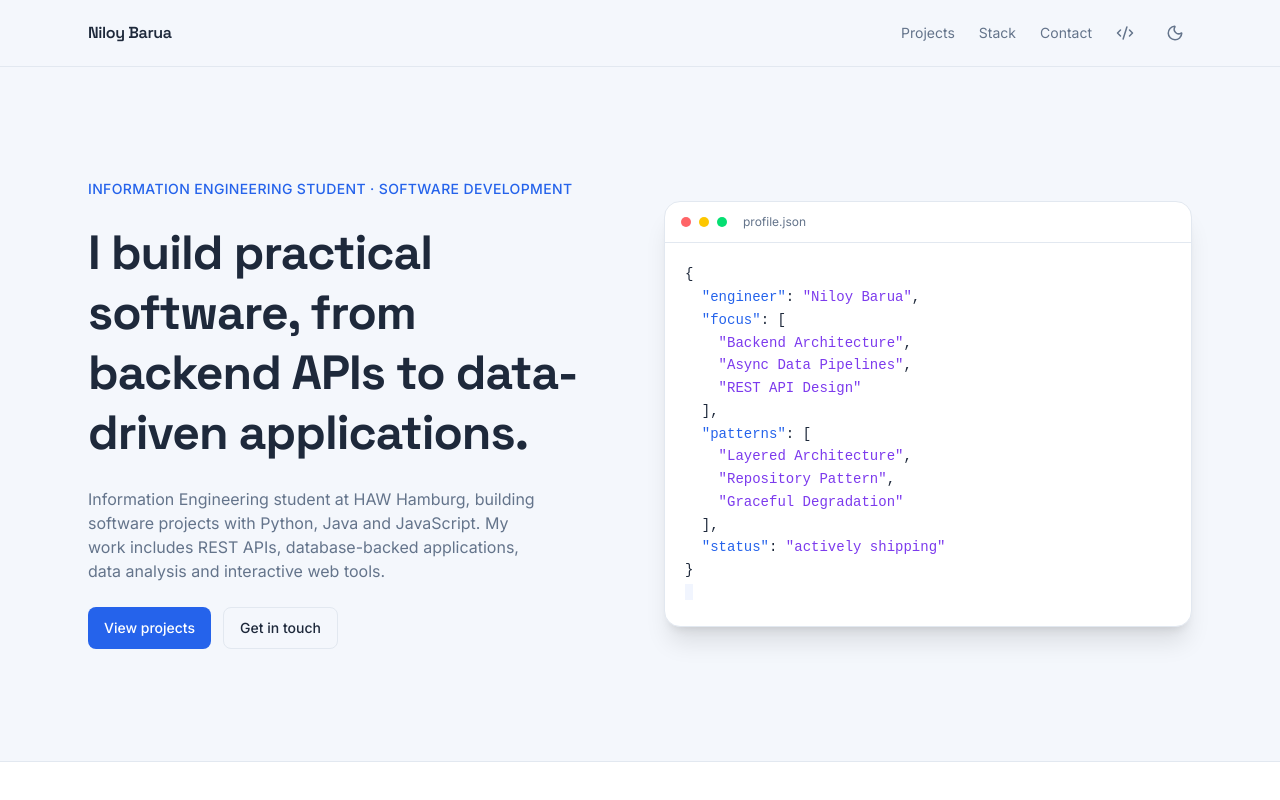
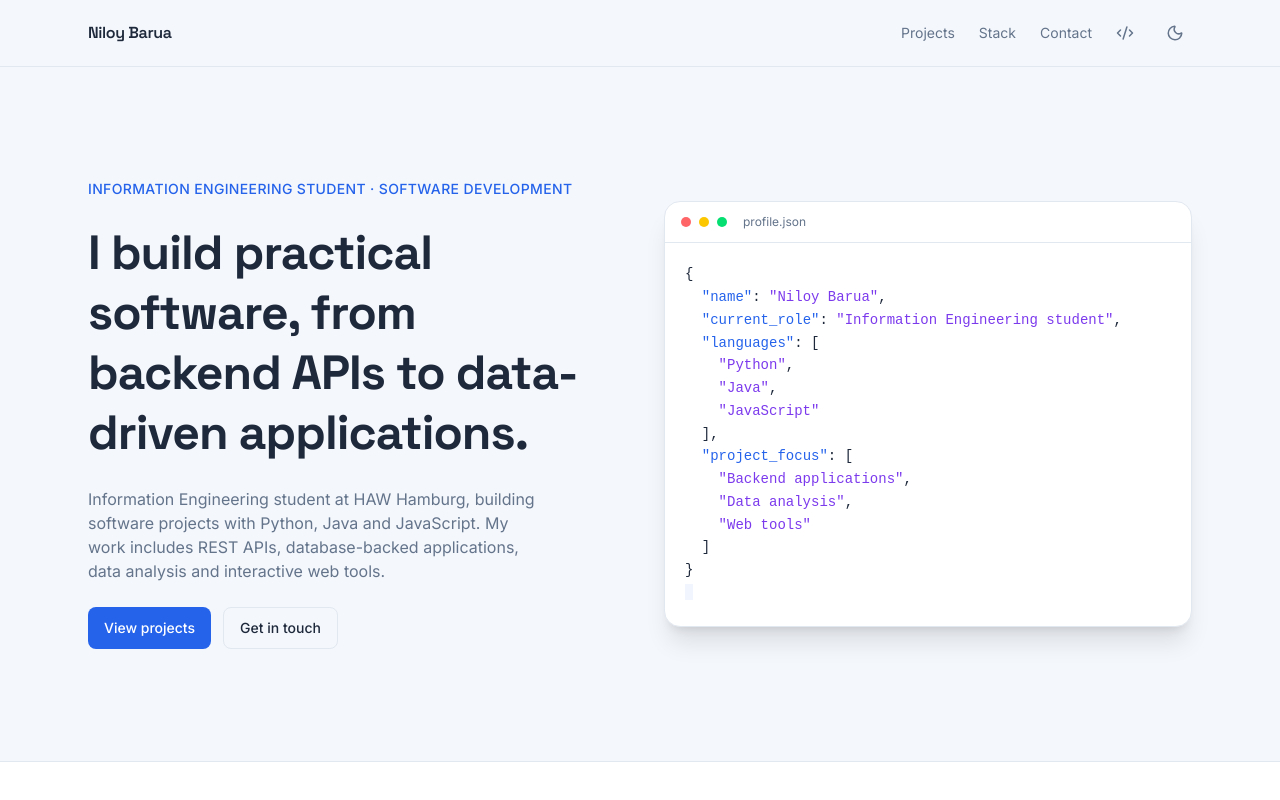
Before and after one commit to nestorNiloy/niloy-barua-engineering-portfolio, a React (Vite) app: page / in a window 1280 px wide. Shown: the top 800 px of the page. Built offline with nearby package versions, Linux system fonts and the light colour scheme.

Commit message:
Align hero profile panel with current skills and role

```diff
--- a/src/sections/Hero/TerminalPanel.jsx
+++ b/src/sections/Hero/TerminalPanel.jsx
@@ -1,21 +1,19 @@
 import { motion } from 'framer-motion'
 
-// Each line pre-built as JSX so keys/strings/punctuation get distinct
-// colors without pulling in a full syntax-highlighter dependency.
 const LINES = [
   <>{'{'}</>,
-  <>  <span className="text-brand-primary">"engineer"</span>: <span className="text-brand-accent">"Niloy Barua"</span>,</>,
-  <>  <span className="text-brand-primary">"focus"</span>: [</>,
-  <>    <span className="text-brand-accent">"Backend Architecture"</span>,</>,
-  <>    <span className="text-brand-accent">"Async Data Pipelines"</span>,</>,
-  <>    <span className="text-brand-accent">"REST API Design"</span></>,
+  <>  <span className="text-brand-primary">"name"</span>: <span className="text-brand-accent">"Niloy Barua"</span>,</>,
+  <>  <span className="text-brand-primary">"current_role"</span>: <span className="text-brand-accent">"Information Engineering student"</span>,</>,
+  <>  <span className="text-brand-primary">"languages"</span>: [</>,
+  <>    <span className="text-brand-accent">"Python"</span>,</>,
+  <>    <span className="text-brand-accent">"Java"</span>,</>,
+  <>    <span className="text-brand-accent">"JavaScript"</span></>,
   <>  ],</>,
-  <>  <span className="text-brand-primary">"patterns"</span>: [</>,
-  <>    <span className="text-brand-accent">"Layered Architecture"</span>,</>,
-  <>    <span className="text-brand-accent">"Repository Pattern"</span>,</>,
-  <>    <span className="text-brand-accent">"Graceful Degradation"</span></>,
-  <>  ],</>,
-  <>  <span className="text-brand-primary">"status"</span>: <span className="text-brand-accent">"actively shipping"</span></>,
+  <>  <span className="text-brand-primary">"project_focus"</span>: [</>,
+  <>    <span className="text-brand-accent">"Backend applications"</span>,</>,
+  <>    <span className="text-brand-accent">"Data analysis"</span>,</>,
+  <>    <span className="text-brand-accent">"Web tools"</span></>,
+  <>  ]</>,
   <>{'}'}</>,
 ]
 
@@ -29,10 +27,6 @@ const lineVariant = {
   visible: { opacity: 1, x: 0, transition: { duration: 0.25 } },
 }
 
-/**
- * Terminal-style panel that "types itself out" line by line on load,
- * rather than appearing as a static wall of pre-formatted text.
- */
 export function TerminalPanel() {
   return (
     <motion.div
```
